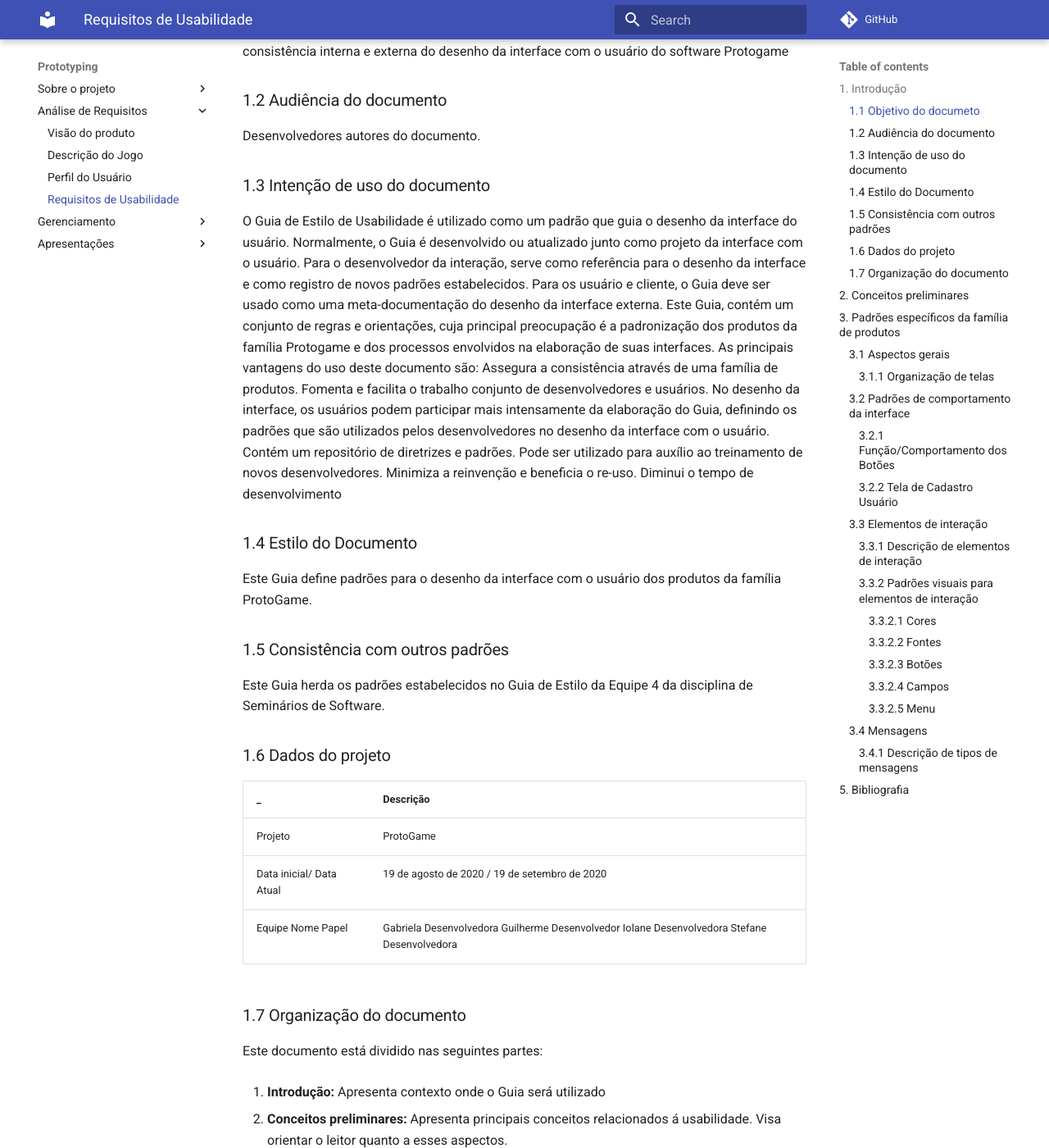
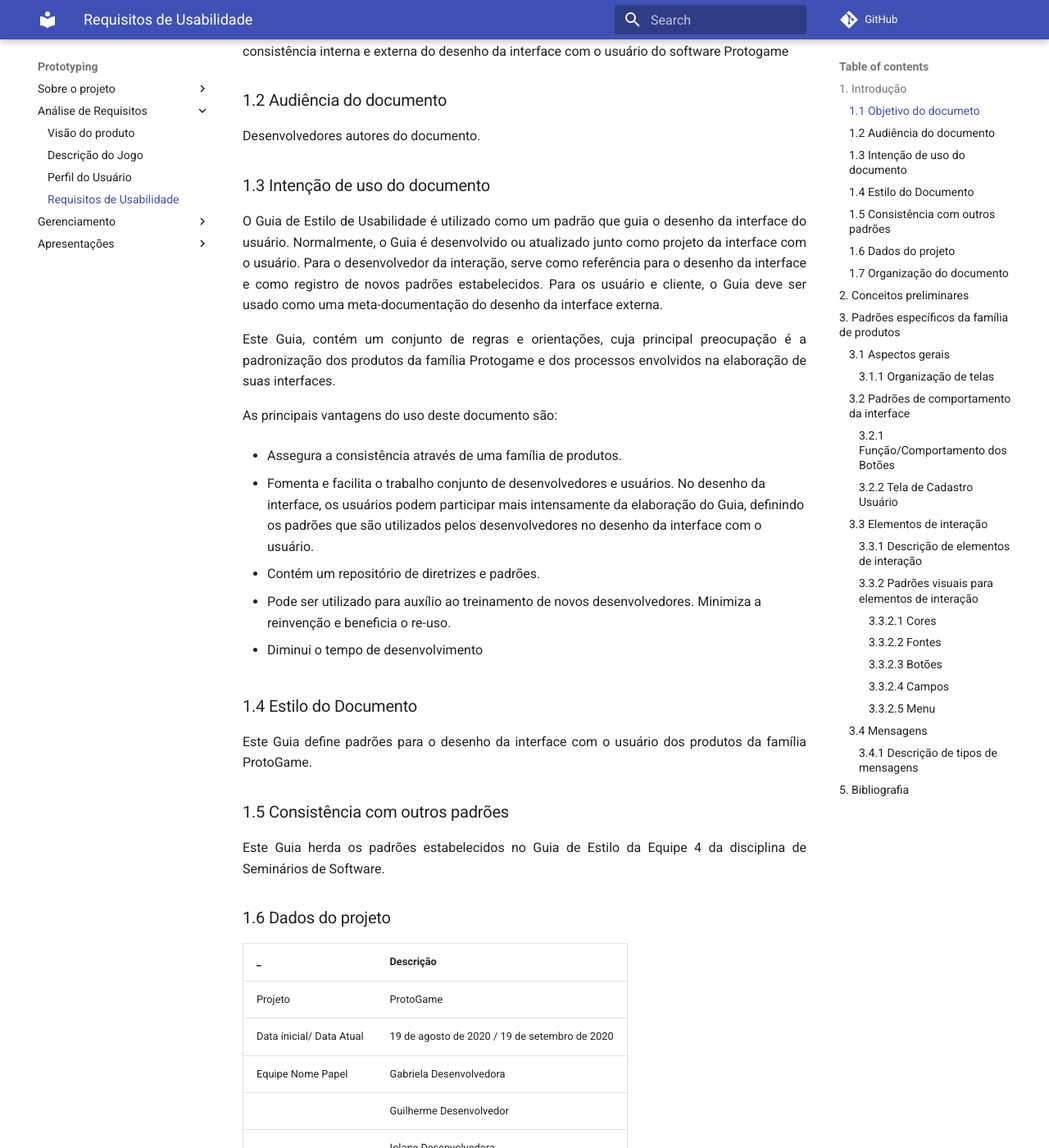
Before and after one commit to Design-de-Jogos/2020.1-ProtoGame, an MkDocs documentation site: the page built from docs/Usabilidade.md, in a window 1280 px wide and 1400 px high, scrolled down 558 px. Shown: the whole window at 82% size. Built offline with MkDocs 1.6.1 and Material for MkDocs 9.7.7, drawn with Linux system fonts in a browser that asks for light colours; comment, search, counter and statistics services are not loaded; some of the changed text lies outside the part shown.

Commit message:
atualização doc

```diff
--- a/docs/Usabilidade.md
+++ b/docs/Usabilidade.md
@@ -18,24 +18,29 @@
 
 ### 1.3 Intenção de uso do documento
 
-O Guia de Estilo de Usabilidade é utilizado como um padrão que guia o desenho da interface do usuário. Normalmente, o Guia é desenvolvido ou atualizado junto como projeto da interface com o usuário. Para o desenvolvedor da interação, serve como referência para o desenho da interface e como registro de novos padrões estabelecidos. Para os usuário e cliente, o Guia deve ser usado como uma meta-documentação do desenho da interface externa.
-Este Guia, contém um conjunto de regras e orientações, cuja principal preocupação é a  padronização dos produtos da família Protogame e dos processos envolvidos na elaboração de suas interfaces.
+<p align="justify"> O Guia de Estilo de Usabilidade é utilizado como um padrão que guia o desenho da interface do usuário. Normalmente, o Guia é desenvolvido ou atualizado junto como projeto da interface com o usuário. Para o desenvolvedor da interação, serve como referência para o desenho da interface e como registro de novos padrões estabelecidos. Para os usuário e cliente, o Guia deve ser usado como uma meta-documentação do desenho da interface externa. </p>
+
+<p align="justify"> Este Guia, contém um conjunto de regras e orientações, cuja principal preocupação é a  padronização dos produtos da família Protogame e dos processos envolvidos na elaboração de suas interfaces.</p>
 As principais vantagens do uso deste documento são:
-Assegura a consistência através de uma família de produtos.
-Fomenta e facilita o trabalho conjunto de desenvolvedores e usuários. No desenho da interface, os usuários podem participar mais intensamente da elaboração do Guia,
-definindo os padrões que são utilizados pelos desenvolvedores no desenho da interface com o usuário.
-Contém um repositório de diretrizes e padrões.
-Pode ser utilizado para auxílio ao treinamento de novos
+
+- Assegura a consistência através de uma família de produtos.
+
+- Fomenta e facilita o trabalho conjunto de desenvolvedores e usuários. No desenho da interface, os usuários podem participar mais intensamente da elaboração do Guia, definindo os padrões que são utilizados pelos desenvolvedores no desenho da interface com o usuário.
+
+- Contém um repositório de diretrizes e padrões.
+
+- Pode ser utilizado para auxílio ao treinamento de novos
 desenvolvedores. Minimiza a reinvenção e beneficia o re-uso.
-Diminui o tempo de desenvolvimento
+
+- Diminui o tempo de desenvolvimento
 
 ### 1.4 Estilo do Documento
 
-Este Guia define padrões para o desenho da interface com o usuário dos produtos da família ProtoGame.
+<p align="justify"> Este Guia define padrões para o desenho da interface com o usuário dos produtos da família ProtoGame. </p>
 
 ### 1.5 Consistência com outros padrões
 
-Este Guia herda os padrões estabelecidos no Guia de Estilo da Equipe 4 da disciplina de  Seminários de Software.
+<p align="justify"> Este Guia herda os padrões estabelecidos no Guia de Estilo da Equipe 4 da disciplina de  Seminários de Software. </p>
 
 ### 1.6 Dados do projeto
 
@@ -43,7 +48,10 @@
 ---- | -----
 Projeto | ProtoGame
 Data inicial/ Data Atual | 19 de agosto de 2020 / 19 de setembro de 2020
-Equipe Nome Papel | Gabriela Desenvolvedora  Guilherme Desenvolvedor  Iolane Desenvolvedora  Stefane Desenvolvedora
+Equipe Nome Papel | Gabriela Desenvolvedora
+ | Guilherme Desenvolvedor
+ | Iolane Desenvolvedora
+ | Stefane Desenvolvedora
 
 ### 1.7 Organização do documento
 
@@ -63,12 +71,11 @@
 
 ## 2. Conceitos preliminares
 
-Alguns dos principais elementos que devem ser levados em conta no processo de produção de interfaces são: usabilidade, consistência, navegabilidade,
-interatividade, clareza, flexibilidade, funcionalidade e legibilidade. Vale ressaltar que o item “usabilidade” é mais genérico e envolve de uma certa maneira todos os outros itens listados.
+<p align="justify"> Alguns dos principais elementos que devem ser levados em conta no processo de produção de interfaces são: usabilidade, consistência, navegabilidade, interatividade, clareza, flexibilidade, funcionalidade e legibilidade. Vale ressaltar que o item “usabilidade” é mais genérico e envolve de uma certa maneira todos os outros itens listados. </p>
 
-**Usabilidade**, segundo a norma ISO 9241, é a capacidade que um sistema interativo oferece a seu usuário, em um determinado contexto de operação, para a realização de tarefas de maneira eficaz, eficiente e agradável. Pode ser vista como uma propriedade que um produto de software deve ter de tal forma que os usuários típicos possam operar bem esse software para realizar as tarefas de que necessitam. Usabilidade pode ser considerada como a característica de adequação ao uso de um  produto de software, onde a adequação ao uso pode se desdobrar em cinco atributos principais: desempenho do usuário, facilidade de aprendizado, retenção do aprendizado com o uso intermitente, prevenção de erros do usuário e satisfação do usuário.
+<p align="justify"> <b>Usabilidade</b>, segundo a norma ISO 9241, é a capacidade que um sistema interativo oferece a seu usuário, em um determinado contexto de operação, para a realização de tarefas de maneira eficaz, eficiente e agradável. Pode ser vista como uma propriedade que um produto de software deve ter de tal forma que os usuários típicos possam operar bem esse software para realizar as tarefas de que necessitam. Usabilidade pode ser considerada como a característica de adequação ao uso de um  produto de software, onde a adequação ao uso pode se desdobrar em cinco atributos principais: desempenho do usuário, facilidade de aprendizado, retenção do aprendizado com o uso intermitente, prevenção de erros do usuário e satisfação do usuário. </p>
 
-**Consistência** refere-se à coerência na aplicação de regras de uso dos dispositivos ou itens de interface. Todos os elementos que possuem as mesmas funções devemapresentar as mesmas características gráficas e operacionais. O reconhecimento imediato da função de um determinado item de interface pelo usuário é algo que se deve buscar sempre que se busca a padronização. Pode- se notar que a consistência contribui para melhorar a qualidade da interface em termos de todos os cinco principais atributos de usabilidade. É importante lembrar que a consistência pode envolver diversos aspectos. Os seguintes tipos de consistência são desejáveis:
+<p align="justify"> <b>Consistência</b> refere-se à coerência na aplicação de regras de uso dos dispositivos ou itens de interface. Todos os elementos que possuem as mesmas funções devemapresentar as mesmas características gráficas e operacionais. O reconhecimento imediato da função de um determinado item de interface pelo usuário é algo que se deve buscar sempre que se busca a padronização. Pode- se notar que a consistência contribui para melhorar a qualidade da interface em termos de todos os cinco principais atributos de usabilidade. É importante lembrar que a consistência pode envolver diversos aspectos. Os seguintes tipos de consistência são desejáveis: </p>
 
 - Expectativa dos usuários;
 
@@ -85,21 +92,21 @@
 
 - Mensagens de diálogo, especificamente em mensagens de erro.
 
-**Navegabilidade** é a propriedade, ou capacidade, que a interface do site possui de facilitar ao usuário chegar ao seu destino da maneira o mais eficiente possível. Corresponde à qualidade da estrutura viária que dá acesso ao conteúdo das informações no site.
+<p align="justify"> <b>Navegabilidade</b> é a propriedade, ou capacidade, que a interface do site possui de facilitar ao usuário chegar ao seu destino da maneira o mais eficiente possível. Corresponde à qualidade da estrutura viária que dá acesso ao conteúdo das informações no site.</p>
 
-**Interatividade** relaciona-se às interações do usuário que são um conjunto de operações ou  atividades que o usuário põe em prática com os objetos de tal modo a alterar o ambiente. No  projeto das ações do usuário deve ser detalhado como cada ação será representada, como o usuário vai pôr em prática a ação, e como será o efeito da ação completada.
+<p align="justify"> <b>Interatividade</b> relaciona-se às interações do usuário que são um conjunto de operações ou  atividades que o usuário põe em prática com os objetos de tal modo a alterar o ambiente. No  projeto das ações do usuário deve ser detalhado como cada ação será representada, como o usuário vai pôr em prática a ação, e como será o efeito da ação completada.</p>
 
-**Clareza** diz respeito à evidência de se encontrar os itens principais da interface, ou seja, eles  devem ser claros o suficiente para que não haja dúvid a sobre sua funcionalidade e seu uso. Se não são evidentes, devem ser auto-explicativos.
+<p align="justify"> <b>Clareza</b> diz respeito à evidência de se encontrar os itens principais da interface, ou seja, eles  devem ser claros o suficiente para que não haja dúvid a sobre sua funcionalidade e seu uso. Se não são evidentes, devem ser auto-explicativos.</p>
 
-**Flexibilidade** se refere aos meios colocados à disposição do usuário que lhe permitempersonalizar a interface, a fim de levar em conta as exigências da tarefa, de suas estratégias ou seus hábitos de trabalho. Ela corresponde também ao número das diferentes maneiras à disposição do usuário para alcançar um certo objetivo. Trata-se, em outros termos, da capacidade da interface de se adaptar as variadas ações do usuário.
+<p align="justify"> <b>Flexibilidade</b> se refere aos meios colocados à disposição do usuário que lhe permitempersonalizar a interface, a fim de levar em conta as exigências da tarefa, de suas estratégias ou seus hábitos de trabalho. Ela corresponde também ao número das diferentes maneiras à disposição do usuário para alcançar um certo objetivo. Trata-se, em outros termos, da capacidade da interface de se adaptar as variadas ações do usuário. </p>
 
-**Legibilidade** diz respeito às características lexicais das informações apresentadas na tela que  possam dificultar ou facilitar a leitura dessa informação (brilho do caractere, contraste letra/fundo, tamanho da fonte, espaçamento entre palavras espaçamento entre linhas, espaçamento de parágrafos, comprimento da linha, etc.).
+<p align="justify"> <b>Legibilidade</b> diz respeito às características lexicais das informações apresentadas na tela que  possam dificultar ou facilitar a leitura dessa informação (brilho do caractere, contraste letra/fundo, tamanho da fonte, espaçamento entre palavras espaçamento entre linhas, espaçamento de parágrafos, comprimento da linha, etc).</p>
 
 ## 3. Padrões específicos da família de produtos
 
 ### 3.1 Aspectos gerais
 
-A aplicação deve permitir o acesso fácil a tela principal. O usuário deve se sentir confortável com as cores e  fontes. As escolhas acerca do design devem seguir o padrão determinado nesse documento.
+<p align="justify"> A aplicação deve permitir o acesso fácil a tela principal. O usuário deve se sentir confortável com as cores e  fontes. As escolhas acerca do design devem seguir o padrão determinado nesse documento.</p>
 
 #### 3.1.1 Organização de telas
 
@@ -107,7 +114,8 @@
 
 - Tela para entrar ou não em uma turma
 
-- Tela inicial do jogo com a visualização geral das fases a serem alcançadas 
+- Tela inicial do jogo com a visualização geral das fases a serem alcançadas
+
 - Telas de interação de cada fase
 
 ### 3.2 Padrões de comportamento da interface
@@ -134,41 +142,45 @@
 
 #### 3.3.1 Descrição de elementos de interação
 
-Mascote do jogo representado por um cachorro: O Mascote deve ser cuidado pelo jogador. Durante o  desenvolvimento do jogo o usuário estará alimentando com biscoitos caninos o seu animal para mantê-lo vivo.
+<p align="justify"> Mascote do jogo representado por um cachorro: O Mascote deve ser cuidado pelo jogador. Durante o  desenvolvimento do jogo o usuário estará alimentando com biscoitos caninos o seu animal para mantê-lo vivo. </p>
 
 #### 3.3.2 Padrões visuais para elementos de interação
 
 ##### 3.3.2.1 Cores
 
-As cores utilizadas no sistema ProtoGame constituem-se de diferentes tonalidades de verde, além de uma outra cor, o violeta, que por ser uma cor complementar ao verde, oferece contraste e uma ótima harmonia para a composição. A cor de fundo é a tonalidade com código #72F44B. Essa segunda tonalidade irá variar de acordo com os Sistemas do ProtoGame. As cores usadas estão apresentadas abaixo, junto com seus códigos.
+<p align="justify"> As cores utilizadas no sistema ProtoGame constituem-se de diferentes tonalidades de verde, além de uma outra cor, o violeta, que por ser uma cor complementar ao verde, oferece contraste e uma ótima harmonia para a composição. A cor de fundo é a tonalidade com código #72F44B. Essa segunda tonalidade irá variar de acordo com os Sistemas do ProtoGame. As cores usadas estão apresentadas abaixo, junto com seus códigos. </p>
+
+![tabela de cores](./img/tabela-cores.jpeg)
+
+[Figura 1: Tabela de cores.](./img/tabela-cores.jpeg)
 
 ##### 3.3.2.2 Fontes
 
-A fonte utilizada em todos os textos é a Roboto. Essa fonte faz parte das Google Fonts. Existe a variação de tamanho, cor e estilo , onde cada tipo de título ou texto apresenta umpadrão diferente.
+<p align="justify"> A fonte utilizada em todos os textos é a <b>Roboto</b>. Essa fonte faz parte das Google Fonts. Existe a variação de tamanho, cor e estilo , onde cada tipo de título ou texto apresenta umpadrão diferente.</p>
 
 ##### 3.3.2.3 Botões
 
-**Fundo:** Os botões apresentam o fundo da cor verde, cujo código é # A5EC8E. As exceções são os botões “Ajuda” e “Sair” que apresentam a cor de fundo num tomde verde diferente cujocódigo é #4CE07C.
+<p align="justify"> <b>Fundo:</b> Os botões apresentam o fundo da cor verde, cujo código é # A5EC8E. As exceções são os botões “Ajuda” e “Sair” que apresentam a cor de fundo num tomde verde diferente cujocódigo é #4CE07C. </p>
 
-**Formato:** Os botões possuem o formato de um retângulo, cujas bordas são arredondadas. Fonte: A fonte com a qual o comando é escrito é a Roboto, no tamanho 8 como estilo negrito.
+<p align="justify"> <b>Formato:</b> Os botões possuem o formato de um retângulo, cujas bordas são arredondadas. Fonte: A fonte com a qual o comando é escrito é a Roboto, no tamanho 8 como estilo negrito.</p>
 
-**Escrita dos comandos:** Os comandos são escritos inicialmente através de verbos no infinitivona cor branca.
+<p align="justify"> <b>Escrita dos comandos:</b> Os comandos são escritos inicialmente através de verbos no infinitivona cor branca. </p>
 
-**Mudança de cor:** O comando inicialmente é escrito na cor branca com bordas na coloração padrão do botão e ao se passar o mouse sobre o botão, o comando passa a ter outra coloração, a cor específica de cada produto.
+<p align="justify"> <b>Mudança de cor:</b> O comando inicialmente é escrito na cor branca com bordas na coloração padrão do botão e ao se passar o mouse sobre o botão, o comando passa a ter outra coloração, a cor específica de cada produto. </p>
 
 ##### 3.3.2.4 Campos
 
-**Formato:** Os campos serão sempre representados por caixas brancas. Os formulários receberãotratamentodiferenciado possuindo caixas apenas quando estão editáveis, quando estão apenas visualizáveis sãodispostossob a forma de texto.
+<p align="justify"> <b>Formato:</b> Os campos serão sempre representados por caixas brancas. Os formulários receberãotratamentodiferenciado possuindo caixas apenas quando estão editáveis, quando estão apenas visualizáveis sãodispostossob a forma de texto. </p>
 
-**Posicionamento:** Os campos devem ser posicionados segundo a estrutura mais comum. O campo nome sempre  vem em primeiro lugar. Campos não obrigatórios serão exibidos por último.
+<p align="justify"> <b>Posicionamento:</b> Os campos devem ser posicionados segundo a estrutura mais comum. O campo nome sempre  vem em primeiro lugar. Campos não obrigatórios serão exibidos por último.</p>
 
-**Rótulos:** Os rótulos compostos devem possuir somente a primeira palavra cominicial em maiúscula.
+<p align="justify"> <b>Rótulos:</b> Os rótulos compostos devem possuir somente a primeira palavra cominicial em maiúscula. </p>
 
-**Campos obrigatórios:* Todos os campos obrigatórios do sistema presentes nas telas emestadode inserção ou alteração, serão identificados por um “*” .
+<p align="justify"> <b>Campos obrigatórios:</b> Todos os campos obrigatórios do sistema presentes nas telas emestadode inserção ou alteração, serão identificados por um “*” . </p>
 
 ##### 3.3.2.5 Menu
 
-A navegação no ProtoGame será realizada através do menu que pode ser acessado por meio do  sandwich menu.
+<p align="justify"> A navegação no ProtoGame será realizada através do menu que pode ser acessado por meio do  sandwich menu.</p>
 
 ### 3.4 Mensagens
 
```
Also changed, not shown: docs/img/tabela-cores.jpeg (added).
